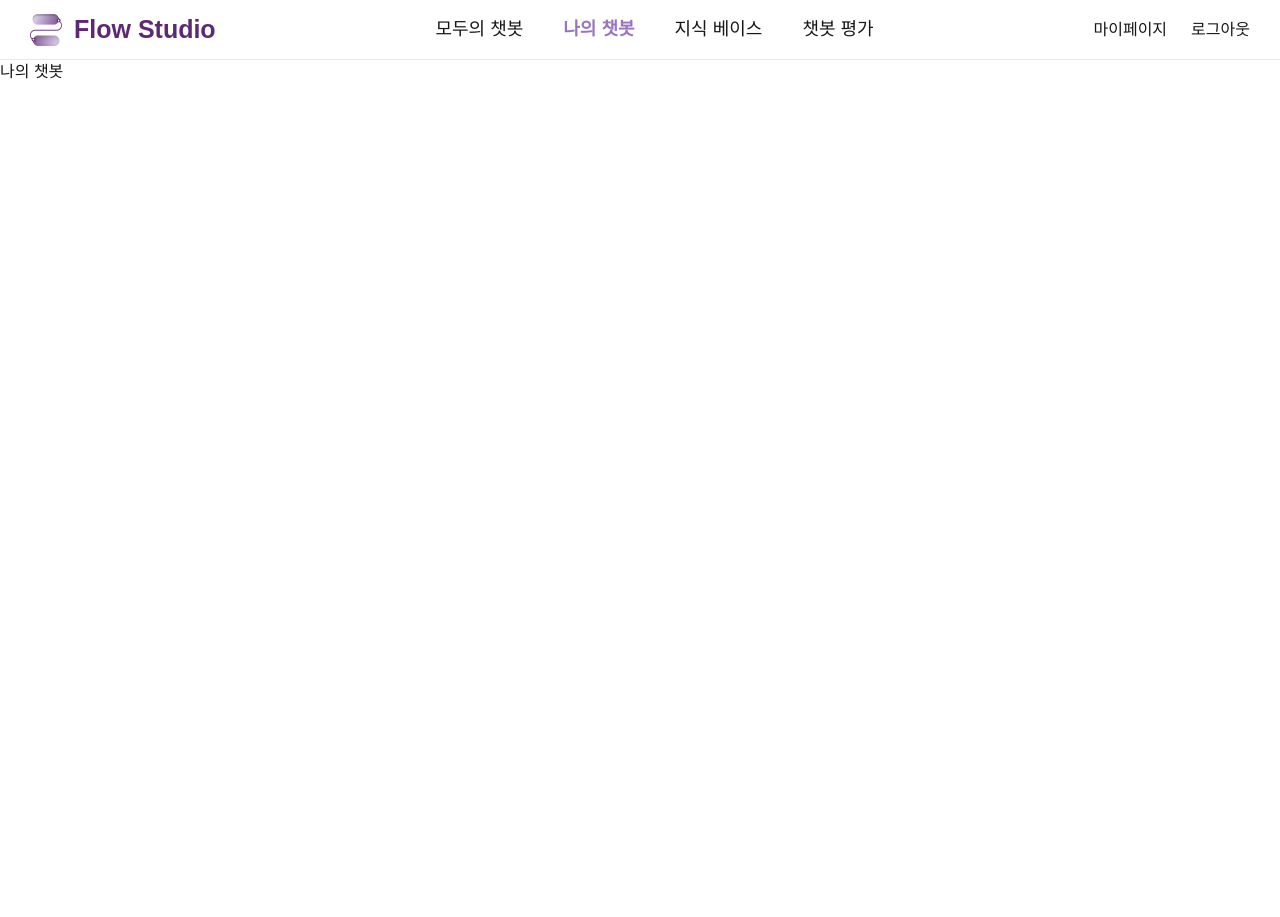
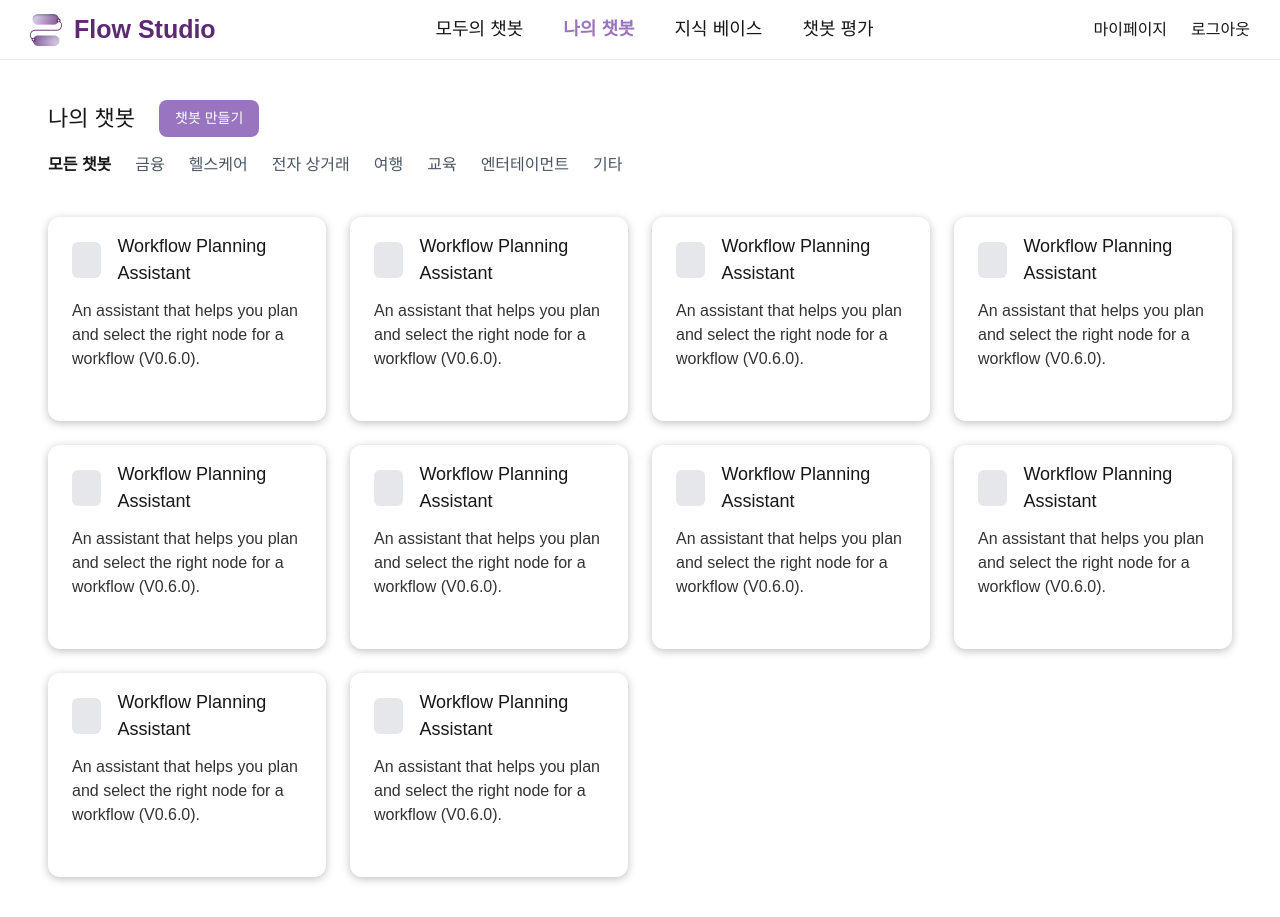
Before and after one commit to minseonkkim/FlowStudio, a Next.js app in the folder frontend/: page /chatbots in a window 1280 px wide. Before the commit the page ends 800 px from the top, so only its background shows below. Built offline with nearby package versions, Linux system fonts and the light colour scheme.

Commit message:
[#10] feature: 모두의 챗봇, 나의 챗봇 디자인

```diff
--- a/frontend/src/app/chatbots/page.tsx
+++ b/frontend/src/app/chatbots/page.tsx
@@ -1,9 +1,74 @@
-import React from 'react'
+"use client";
 
-const page = () => {
+import CreateChatbotModal from "@/components/chatbot/CreateChatbotModal";
+import PopularChatbotCard from "@/components/chatbot/PopularChatbotCard";
+import { useState } from "react";
+
+export default function Page() {
+  const [selectedCategory, setSelectedCategory] = useState<string>("모든 챗봇");
+  const [isCreateModalOpen, setIsCreateModalOpen] = useState(false);
+
+  const categorys = [
+    "모든 챗봇",
+    "금융",
+    "헬스케어",
+    "전자 상거래",
+    "여행",
+    "교육",
+    "엔터테이먼트",
+    "기타",
+  ];
+
+  const handleCategoryClick = (label: string) => {
+    setSelectedCategory(label);
+  };
+
   return (
-    <div>나의 챗봇</div>
-  )
+    <div className="px-12 py-10">
+      <div className="flex flex-col">
+        <div className="mb-4 flex items-center">
+          <p className="text-[22px] mr-6">나의 챗봇</p>
+          <button
+            onClick={() => {
+              setIsCreateModalOpen(true);
+            }}
+            className="py-2 px-4 text-[14px] bg-[#9A75BF] text-white rounded-lg"
+          >
+            챗봇 만들기
+          </button>
+        </div>
+
+        <div className="mb-10">
+          {categorys.map((label) => (
+            <button
+              key={label}
+              onClick={() => handleCategoryClick(label)}
+              className={`mr-6 ${selectedCategory === label ? "font-semibold" : "text-gray-600"}`}
+            >
+              {label}
+            </button>
+          ))}
+        </div>
+        <div className="grid grid-cols-4 w-full w-full gap-6">
+          <PopularChatbotCard />
+          <PopularChatbotCard />
+          <PopularChatbotCard />
+          <PopularChatbotCard />
+          <PopularChatbotCard />
+          <PopularChatbotCard />
+          <PopularChatbotCard />
+          <PopularChatbotCard />
+          <PopularChatbotCard />
+          <PopularChatbotCard />
+        </div>
+      </div>
+
+      {/* 모달 */}
+      {isCreateModalOpen && (
+        <div className="fixed inset-0 flex items-center justify-center bg-black bg-opacity-50">
+          <CreateChatbotModal />
+        </div>
+      )}
+    </div>
+  );
 }
-
-export default page
--- a/frontend/src/app/explore/chatbots/page.tsx
+++ b/frontend/src/app/explore/chatbots/page.tsx
@@ -1,9 +1,59 @@
-import React from 'react'
+"use client";
 
-const page = () => {
+import ChatbotCard from "@/components/chatbot/ChatbotCard";
+import PopularChatbotCard from "@/components/chatbot/PopularChatbotCard";
+import { useState } from "react";
+
+export default function Page() {
+  const [selectedCategory, setSelectedCategory] = useState<string>("모든 챗봇");
+
+  const categorys = [
+    "모든 챗봇",
+    "금융",
+    "헬스케어",
+    "전자 상거래",
+    "여행",
+    "교육",
+    "엔터테이먼트",
+    "기타",
+  ];
+
+  const handleCategoryClick = (label: string) => {
+    setSelectedCategory(label);
+  };
+
   return (
-    <div>모두의 챗봇</div>
-  )
+    <div className="px-12 py-10">
+      <div>
+        <p className="mb-6 text-[22px]">가장 인기있는 챗봇</p>
+        <div className="flex flex-row justify-between w-full gap-8">
+          <PopularChatbotCard />
+          <PopularChatbotCard />
+          <PopularChatbotCard />
+          <PopularChatbotCard />
+        </div>
+      </div>
+
+      <div className="mt-16 mb-4">
+        <p className="mb-6 text-[22px]">챗봇 라우지</p>
+        {categorys.map((label) => (
+          <button
+            key={label}
+            onClick={() => handleCategoryClick(label)}
+            className={`mr-6 mb-6 ${selectedCategory === label ? "font-semibold" : "text-gray-600"}`}
+          >
+            {label}
+          </button>
+        ))}
+
+        <div>
+          <ChatbotCard />
+          <ChatbotCard />
+          <ChatbotCard />
+          <ChatbotCard />
+          <ChatbotCard />
+        </div>
+      </div>
+    </div>
+  );
 }
-
-export default page
--- /dev/null
+++ b/frontend/src/components/chatbot/ChatbotCard.tsx
@@ -0,0 +1,19 @@
+export default function ChatbotCard() {
+  return (
+    <div className="mb-4 flex items-center justify-between w-full py-4 px-6 rounded-xl shadow-[0px_2px_8px_rgba(0,0,0,0.25)] cursor-pointer">
+      <div className="flex">
+        <div className="mr-6 w-[48px] h-[48px] rounded-lg bg-gray-200"></div>
+        <div className="flex flex-col">
+          <p className="text-[18px] mb-1">Workflow Planning Assistant</p>
+          <p className="text-[#333333]">
+            An assistant that helps you plan and select the right node for a
+            workflow (V0.6.0).
+          </p>
+        </div>
+      </div>
+      <button className="py-3 px-8 bg-[#9A75BF] text-white text-[14px] rounded-lg">
+        작업 공간에 추가
+      </button>
+    </div>
+  );
+}
--- /dev/null
+++ b/frontend/src/components/chatbot/CreateChatbotModal.tsx
@@ -0,0 +1,26 @@
+export default function CreateChatbotModal() {
+  return (
+    <div className="flex flex-col bg-white w-[500px] h-[400px] p-8 rounded-xl">
+      <p className="mb-4 text-[22px]">챗봇 만들기</p>
+      <div className="flex flex-col gap-4">
+        <div className="flex flex-col">
+          <p className="mb-2">카테고리 선택</p>
+          <div></div>
+        </div>
+
+        <div className="flex flex-col">
+          <p className="mb-2">앱 아이콘과 이름</p>
+          <div className="flex w-full">
+            <div className="mr-6 w-[40px] h-[40px] rounded-lg bg-gray-200"></div>
+            <input type="text" className="flex-1 px-2 border rounded-md" />
+          </div>
+        </div>
+
+        <div className="flex flex-col">
+          <p className="mb-2">설명</p>
+          <input type="text" className="border h-[100px] p-1 rounded-md" />
+        </div>
+      </div>
+    </div>
+  );
+}
--- /dev/null
+++ b/frontend/src/components/chatbot/PopularChatbotCard.tsx
@@ -0,0 +1,19 @@
+export default function PopularChatbotCard() {
+  return (
+    <div className="w-full h-[204px] px-6 py-4 rounded-xl shadow-[0px_2px_8px_rgba(0,0,0,0.25)] group cursor-pointer">
+      <div className="mb-3 flex items-center gap-2">
+        <div className="mr-2 w-[36px] h-[36px] rounded-md bg-gray-200"></div>
+        <p className="text-[18px]">Workflow Planning Assistant</p>
+      </div>
+      <div className="flex flex-col h-[122px] justify-between">
+        <p className='text-[#333333]'>
+          An assistant that helps you plan and select the right node for a
+          workflow (V0.6.0).
+        </p>
+        <button className="flex items-center justify-center p-2 bg-[#9A75BF] text-white text-[14px] rounded-lg opacity-0 group-hover:opacity-100 transition-opacity duration-300">
+          작업 공간에 추가
+        </button>
+      </div>
+    </div>
+  );
+}
```
Also changed, not shown: 1 other file (tests, documents, lock files or other folders).
